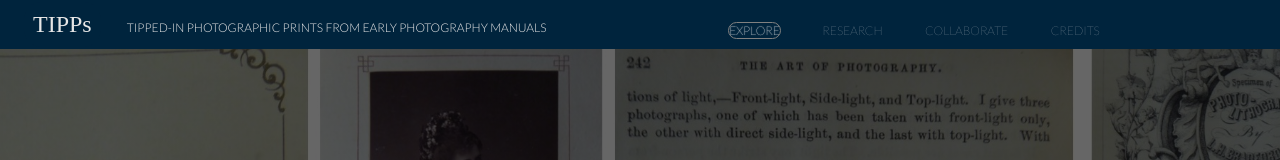
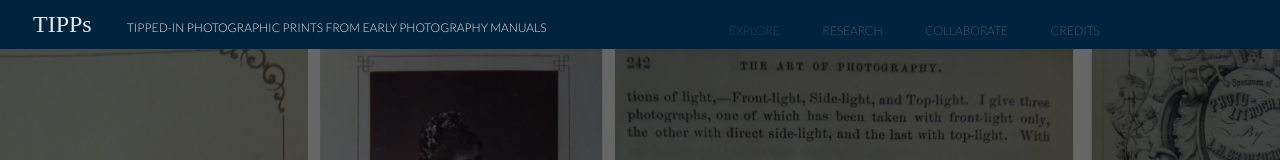
Before and after one commit to damoncrockett/photomanuals, a React app: page / in a window 1280 px wide. In both pictures the pointer is over the button "EXPLORE". Shown: the top 160 px of the page. Built offline with nearby package versions, Linux system fonts and the light colour scheme; no server answers; a web font is replaced by a local one.

Commit message:
style tweaks
Signed-off-by: damoncrockett <damoncrockett@hotmail.com>

```diff
--- a/src/assets/css/style.css
+++ b/src/assets/css/style.css
@@ -72,9 +72,9 @@
 }
 
 .nav:hover {
-  border-color: var(--panel-background-light);
-  color: hsl(0, 0%, 100%);
-  text-shadow: 0 0 0.125vh hsl(0, 0%, 90%), 0 0 0.125vh hsl(0, 0%, 90%);
+  border-color: var(--panel-background-light) !important;
+  /*color: hsl(0, 0%, 100%);
+  text-shadow: 0 0 0.125vh hsl(0, 0%, 90%), 0 0 0.125vh hsl(0, 0%, 90%);*/
 }
 
 .menu {
@@ -342,8 +342,8 @@ select, select:focus, select:active {
 }
 
 button:hover {
-  border-color: hsl(0, 0%, 50%) !important;
-  color: hsl(0, 0%, 50%);
+  border-color: hsl(0, 0%, 50%);
+  color: hsl(0, 0%, 50%) !important;
 }
 
 
--- a/src/components/App.js
+++ b/src/components/App.js
@@ -669,13 +669,13 @@ class App extends Component {
                                  if (filterIdxs.includes(d.idx)) {
                                    return <button style={{backgroundColor:'hsl(0,0%,'+d.pct+'%)',color:d.textcolor,fontSize:'1.25vh',borderWidth:'thin'}} onClick={this.addToFilter(b.machineLabel)} key={i}>{d.val}</button>
                                  } else {
-                                   return <button style={{backgroundColor:'rgba(0,0,0,0)',color:'grey',fontSize:'1.25vh',borderWidth:'thin',borderColor:'rgba(0,0,0,0)'}} onClick={this.addToFilter(b.machineLabel)} key={i}>{d.val}</button>
+                                   return <button style={{backgroundColor:'rgba(0,0,0,0)',color:'hsl(0,0%,'+d.pct+'%)',fontSize:'1.25vh',borderWidth:'thin',borderColor:'hsl(0,0%,'+d.pct+'%)'}} onClick={this.addToFilter(b.machineLabel)} key={i}>{d.val}</button>
                                  }
                                } else {
                                  if (filterIdxs.includes(d.idx)) {
                                    return <button style={{backgroundColor:'hsl(0,0%,'+d.pct+'%)',color:d.textcolor,fontSize:'1.25vh',borderColor:'magenta',borderWidth:'thin'}} onClick={this.rmFromFilter(b.machineLabel)} key={i}>{d.val}</button>
                                  } else {
-                                   return <button style={{backgroundColor:'rgba(0,0,0,0)',color:'grey',fontSize:'1.25vh',borderColor:'magenta',borderWidth:'thin'}} onClick={this.rmFromFilter(b.machineLabel)} key={i}>{d.val}</button>
+                                   return <button style={{backgroundColor:'rgba(0,0,0,0)',color:'hsl(0,0%,'+d.pct+'%)',fontSize:'1.25vh',borderColor:'magenta',borderWidth:'thin'}} onClick={this.rmFromFilter(b.machineLabel)} key={i}>{d.val}</button>
                                  }
                                }
                              }
```
